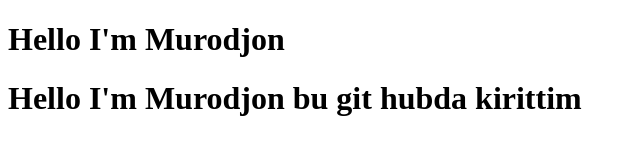
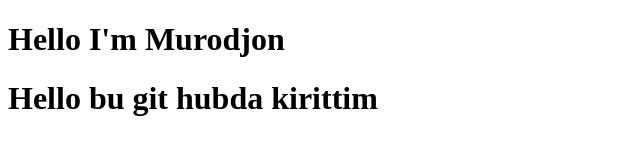
Before and after one commit to Mu1odjon/yangi_github, a plain HTML site: page index.html in a window 1280 px wide. Shown: the whole page, without its empty margins (0-640 px from the left). Drawn offline with Linux system fonts and the light colour scheme.

Commit message:
Update index.html

```diff
--- a/index.html
+++ b/index.html
@@ -8,6 +8,6 @@
 </head>
 <body>
     <h1>Hello I'm Murodjon </h1>
-    <h1>Hello I'm Murodjon bu git hubda kirittim</h1>
+    <h1>Hello bu git hubda kirittim</h1>
 </body>
 </html>
```
